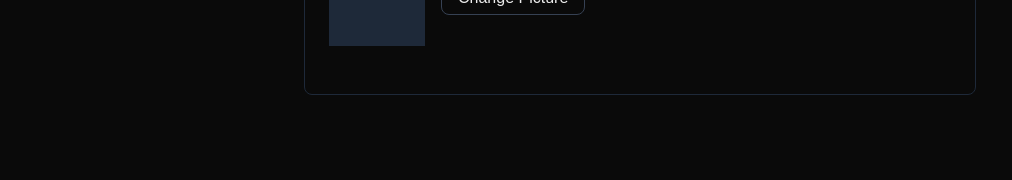
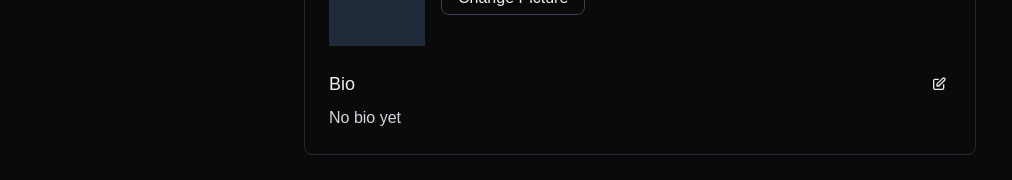
Before and after one commit to colincode0/out_than_in, a Next.js app in the folder feed/: page /settings in a window 1280 px wide. Shown: the part 283-463 px from the top of the page, without its empty margins (0-1012 px from the left). Built offline with nearby package versions, Linux system fonts and the light colour scheme; no server answers; the database is empty; sample sign-in values are in the browser's storage.

Commit message:
edit bio

```diff
--- a/feed/app/[username]/page.tsx
+++ b/feed/app/[username]/page.tsx
@@ -256,7 +256,7 @@ export default function ProfilePage({
                       {editingPostId === post.id ? (
                         <div className="flex flex-col gap-2">
                           <textarea
-                            value={editingCaption || post.caption || ""}
+                            value={editingCaption ?? post.caption ?? ""}
                             onChange={(e) => setEditingCaption(e.target.value)}
                             className="w-full p-2 rounded-lg border border-gray-700 bg-background text-foreground resize-none min-h-[80px]"
                             placeholder="Add a caption..."
@@ -273,7 +273,7 @@ export default function ProfilePage({
                             </button>
                             <button
                               onClick={() =>
-                                handleEditCaption(post.id, editingCaption || "")
+                                handleEditCaption(post.id, editingCaption ?? "")
                               }
                               className="px-3 py-1 rounded-lg bg-blue-500 text-white hover:bg-blue-600"
                             >
--- a/feed/app/settings/page.tsx
+++ b/feed/app/settings/page.tsx
@@ -12,6 +12,9 @@ export default function SettingsPage() {
   const [profile, setProfile] = useState<UserProfile | null>(null);
   const [isUploading, setIsUploading] = useState(false);
   const [error, setError] = useState<string | null>(null);
+  const [bio, setBio] = useState("");
+  const [isSavingBio, setIsSavingBio] = useState(false);
+  const [isEditingBio, setIsEditingBio] = useState(false);
   const fileInputRef = useRef<HTMLInputElement>(null);
 
   useEffect(() => {
@@ -28,6 +31,7 @@ export default function SettingsPage() {
           if (response.ok) {
             const data = await response.json();
             setProfile(data.profile);
+            setBio(data.profile.bio || "");
           }
         } catch (error) {
           console.error("Error fetching profile:", error);
@@ -109,6 +113,44 @@ export default function SettingsPage() {
     }
   };
 
+  const handleSaveBio = async () => {
+    if (!session?.user?.email) return;
+
+    setIsSavingBio(true);
+    setError(null);
+
+    try {
+      const response = await fetch("/api/user", {
+        method: "PATCH",
+        headers: {
+          "Content-Type": "application/json",
+        },
+        body: JSON.stringify({
+          bio,
+        }),
+      });
+
+      if (!response.ok) {
+        throw new Error("Failed to update bio");
+      }
+
+      // Refresh profile data
+      const updatedResponse = await fetch(
+        `/api/user?email=${session.user.email}`
+      );
+      if (updatedResponse.ok) {
+        const profileData = await updatedResponse.json();
+        setProfile(profileData.profile);
+      }
+      setIsEditingBio(false);
+    } catch (err) {
+      console.error("Error updating bio:", err);
+      setError(err instanceof Error ? err.message : "Failed to update bio");
+    } finally {
+      setIsSavingBio(false);
+    }
+  };
+
   if (status === "loading") {
     return (
       <div className="min-h-screen flex items-center justify-center">
@@ -170,6 +212,67 @@ export default function SettingsPage() {
               </div>
               {error && <p className="mt-2 text-red-500 text-sm">{error}</p>}
             </div>
+
+            {/* Bio */}
+            <div>
+              <div className="flex justify-between items-center mb-2">
+                <h3 className="text-lg font-medium">Bio</h3>
+                {!isEditingBio && (
+                  <button
+                    onClick={() => setIsEditingBio(true)}
+                    className="p-1 rounded-full hover:bg-gray-800 transition-colors"
+                    title="Edit bio"
+                  >
+                    <svg
+                      xmlns="http://www.w3.org/2000/svg"
+                      className="h-4 w-4"
+                      fill="none"
+                      viewBox="0 0 24 24"
+                      stroke="currentColor"
+                    >
+                      <path
+                        strokeLinecap="round"
+                        strokeLinejoin="round"
+                        strokeWidth={2}
+                        d="M11 5H6a2 2 0 00-2 2v11a2 2 0 002 2h11a2 2 0 002-2v-5m-1.414-9.414a2 2 0 112.828 2.828L11.828 15H9v-2.828l8.586-8.586z"
+                      />
+                    </svg>
+                  </button>
+                )}
+              </div>
+              {isEditingBio ? (
+                <div className="flex flex-col gap-2">
+                  <textarea
+                    value={bio}
+                    onChange={(e) => setBio(e.target.value)}
+                    className="w-full p-2 rounded-lg border border-gray-700 bg-background text-foreground resize-none min-h-[100px]"
+                    placeholder="Write something about yourself..."
+                  />
+                  <div className="flex justify-end gap-2">
+                    <button
+                      onClick={() => {
+                        setIsEditingBio(false);
+                        setBio(profile?.bio || "");
+                      }}
+                      className="px-4 py-2 rounded-lg border border-gray-700 hover:bg-gray-800 text-gray-300"
+                    >
+                      Cancel
+                    </button>
+                    <button
+                      onClick={handleSaveBio}
+                      disabled={isSavingBio}
+                      className="px-4 py-2 rounded-lg border border-gray-700 hover:bg-gray-800 text-gray-300 disabled:opacity-50 disabled:cursor-not-allowed"
+                    >
+                      {isSavingBio ? "Saving..." : "Save"}
+                    </button>
+                  </div>
+                </div>
+              ) : (
+                <p className="text-gray-300 whitespace-pre-wrap">
+                  {bio || "No bio yet"}
+                </p>
+              )}
+            </div>
           </div>
         </div>
       </div>
```
